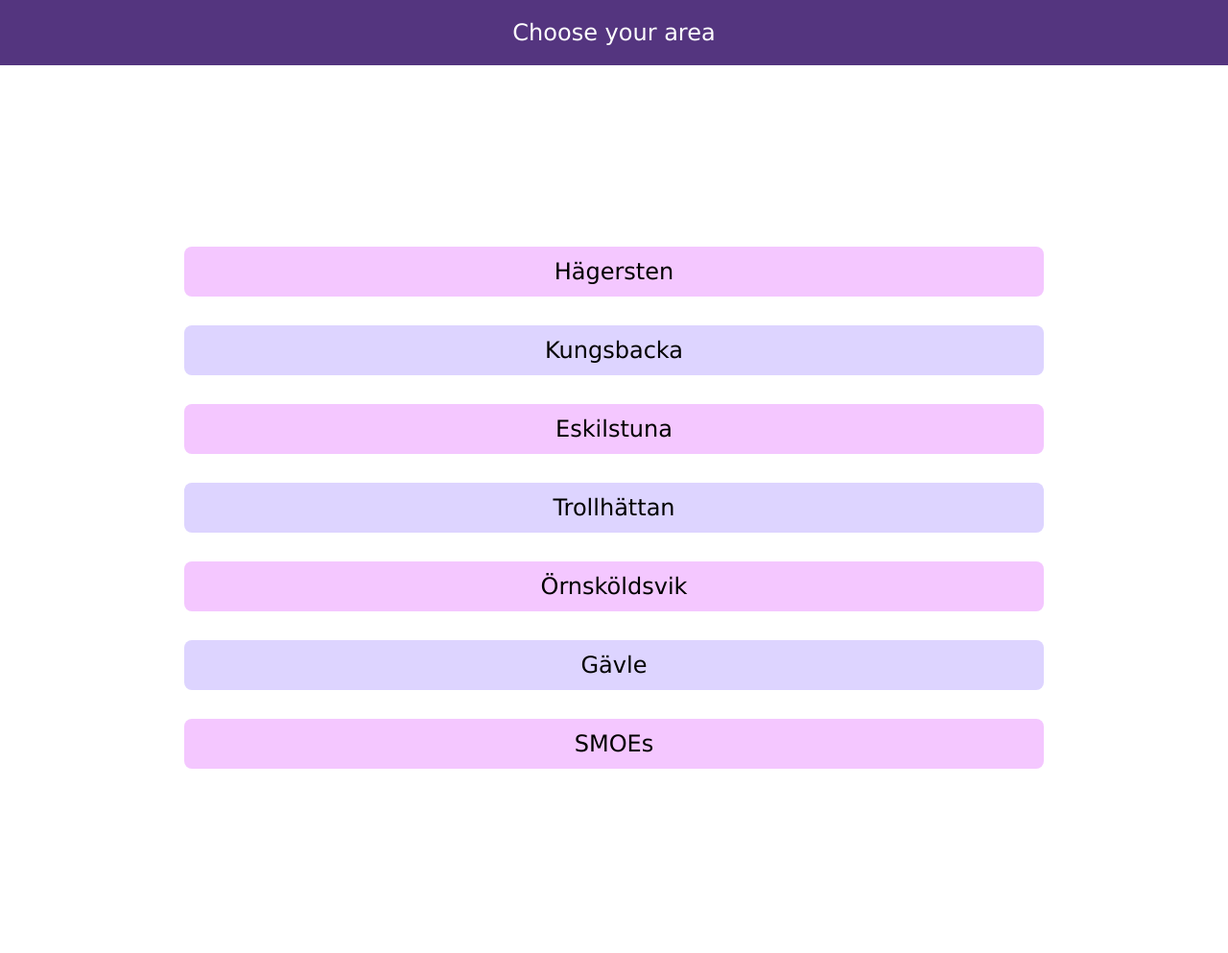
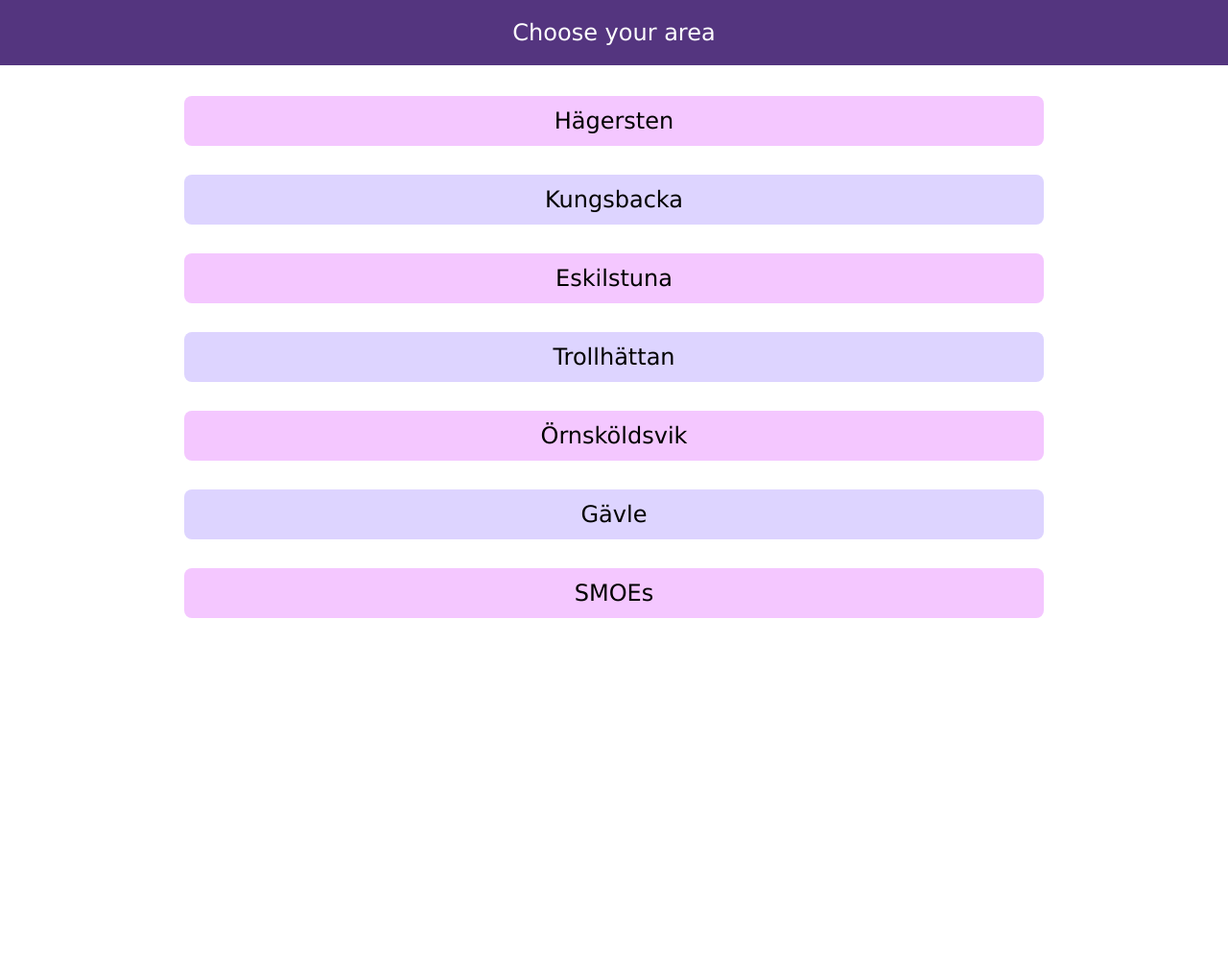
Before and after one commit to 21beckem/referral-suite, a PHP site: page /login.html in a window 1280 px wide. Shown: the whole page at 96% size. After the commit the page ends 644 px from the top, so only its background shows below. Run offline with PHP 8.4, Linux system fonts and the light colour scheme.

Commit message:
fixed login btns style

```diff
--- a/styles.css
+++ b/styles.css
@@ -277,7 +277,7 @@ tr.spaceUnder>td {
     }
 }
 
-#arealoginbuttons { padding: 15%; }
+#arealoginbuttons { padding: 35px 15% 0px 15% }
 #arealoginbuttons button {
     width: 100%;
     font-size: 24px;
```
